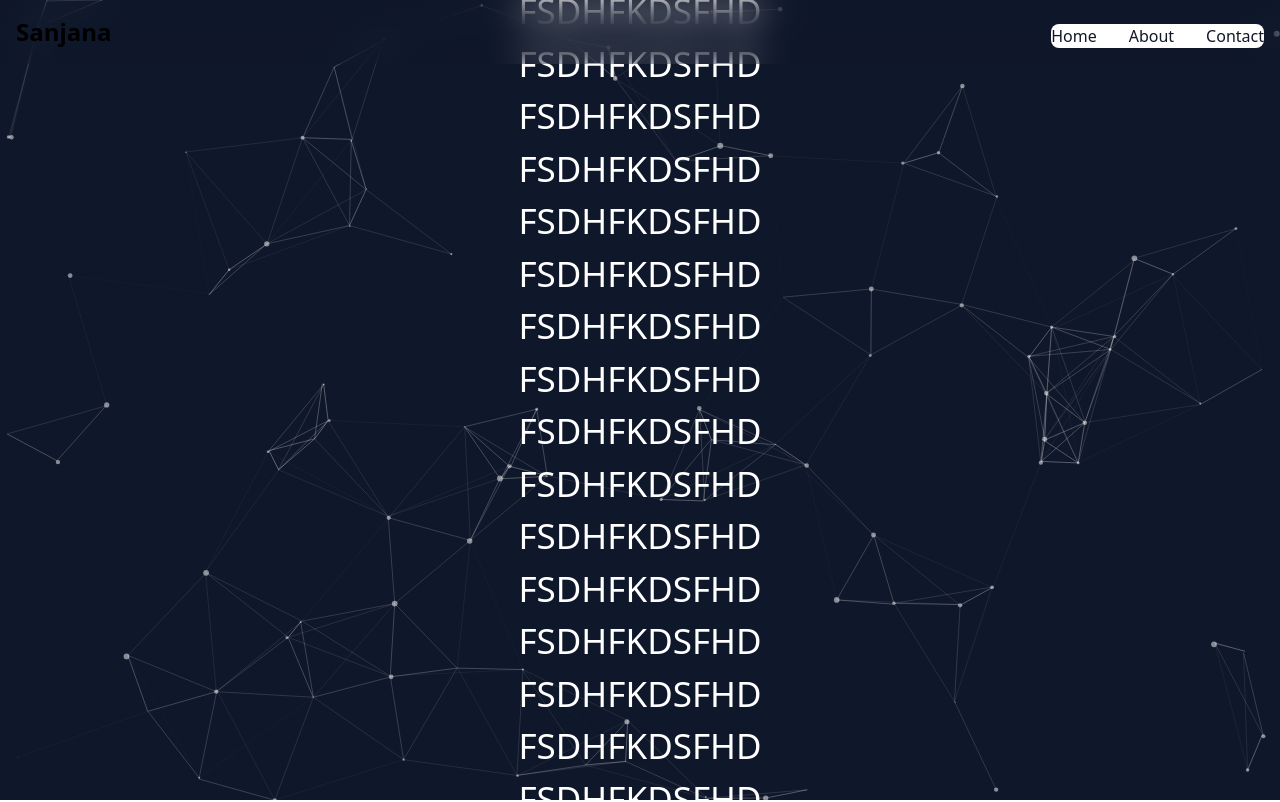
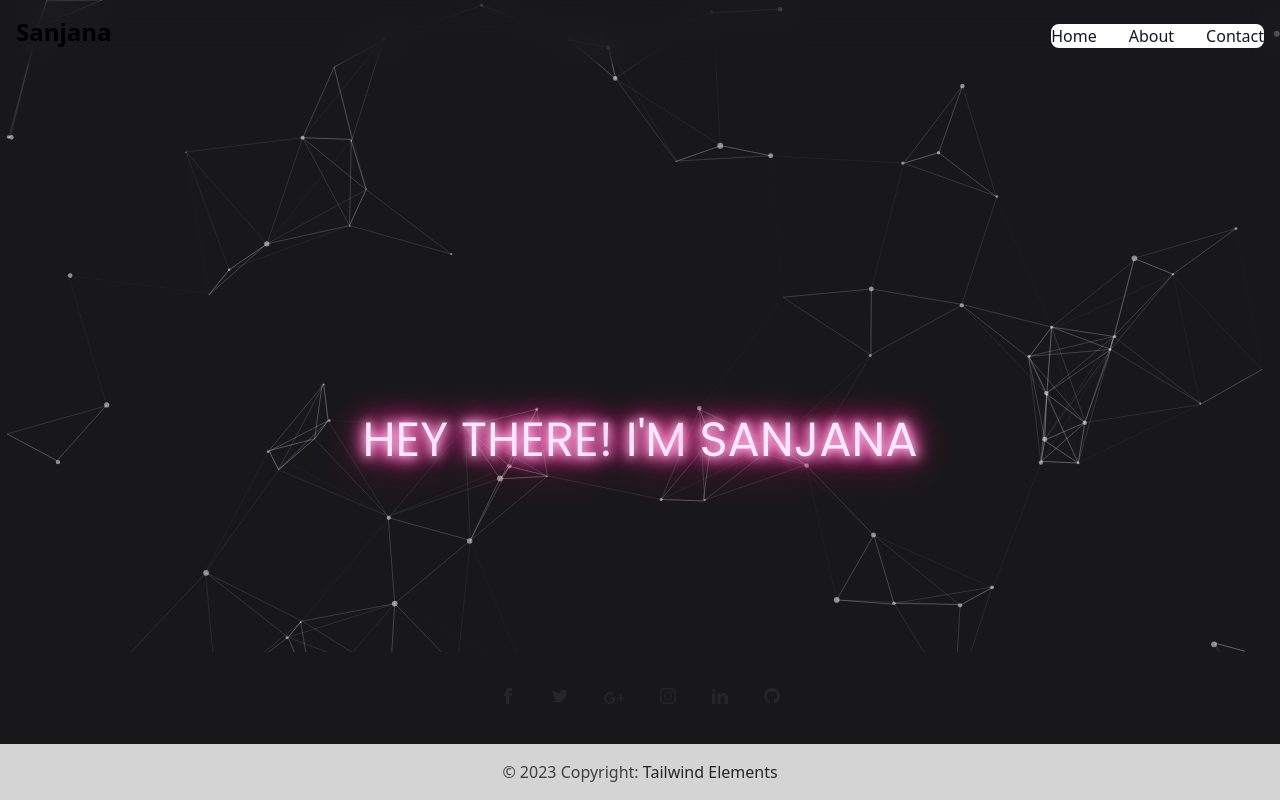
Before and after one commit to Sanjana-Bhat-02/pfolio, a SvelteKit app: page / in a window 1280 px wide. Shown: the top 802 px of the page. Built offline with nearby package versions, Linux system fonts and the light colour scheme.

Commit message:
feat: added text effect

```diff
--- a/src/components/Background.svelte
+++ b/src/components/Background.svelte
@@ -126,81 +126,31 @@
 </script>
 
 <div class="wrapper">
-  <div id="particles-js" class="bg-slate-900"></div>
-  <Header/>
+    <div id="particles-js" class="bg-zinc-900" />
+    <Header />
     <div class="con">
-    <h1>fsdhfkdsfhd</h1>
-    <h1>fsdhfkdsfhd</h1>
-    <h1>fsdhfkdsfhd</h1>
-    <h1>fsdhfkdsfhd</h1>
-    <h1>fsdhfkdsfhd</h1>
-    <h1>fsdhfkdsfhd</h1>
-    <h1>fsdhfkdsfhd</h1>
-    <h1>fsdhfkdsfhd</h1>
-    <h1>fsdhfkdsfhd</h1>
-    <h1>fsdhfkdsfhd</h1>
-    <h1>fsdhfkdsfhd</h1>
-    <h1>fsdhfkdsfhd</h1>
-    <h1>fsdhfkdsfhd</h1>
-    <h1>fsdhfkdsfhd</h1>
-    <h1>fsdhfkdsfhd</h1>
-    <h1>fsdhfkdsfhd</h1>
-    <h1>fsdhfkdsfhd</h1>
-    <h1>fsdhfkdsfhd</h1>
-    <h1>fsdhfkdsfhd</h1>
-    <h1>fsdhfkdsfhd</h1>
-    <h1>fsdhfkdsfhd</h1>
-    <h1>fsdhfkdsfhd</h1>
-    <h1>fsdhfkdsfhd</h1>
-    <h1>fsdhfkdsfhd</h1>
-    <h1>fsdhfkdsfhd</h1>
-    <h1>fsdhfkdsfhd</h1>
-    <h1>fsdhfkdsfhd</h1>
-    <h1>fsdhfkdsfhd</h1>
-    <h1>fsdhfkdsfhd</h1>
-    <h1>fsdhfkdsfhd</h1>
-    <h1>fsdhfkdsfhd</h1>
-    <h1>fsdhfkdsfhd</h1>
-    <h1>fsdhfkdsfhd</h1>
-    <h1>fsdhfkdsfhd</h1>
-    <h1>fsdhfkdsfhd</h1>
-    <h1>fsdhfkdsfhd</h1>
-    <h1>fsdhfkdsfhd</h1>
-    <h1>fsdhfkdsfhd</h1>
-    <h1>fsdhfkdsfhd</h1>
-    <h1>fsdhfkdsfhd</h1>
-    <h1>fsdhfkdsfhd</h1>
-    <h1>fsdhfkdsfhd</h1>
-    <h1>fsdhfkdsfhd</h1>
-    <h1>fsdhfkdsfhd</h1>
-    <h1>fsdhfkdsfhd</h1>
-    <h1>fsdhfkdsfhd</h1>
-    <h1>fsdhfkdsfhd</h1>
-    <h1>fsdhfkdsfhd</h1>
-    <h1>fsdhfkdsfhd</h1>
-    <h1>fsdhfkdsfhd</h1>
-    <h1>fsdhfkdsfhd</h1>
-    <h1>fsdhfkdsfhd</h1>
-    <h1>fsdhfkdsfhd</h1>
-    <h1>fsdhfkdsfhd</h1>
-    <h1>fsdhfkdsfhd</h1>
-    <h1>fsdhfkdsfhd</h1>
-    <h1>fsdhfkdsfhd</h1>
-    <h1>fsdhfkdsfhd</h1>
-    <h1>fsdhfkdsfhd</h1>
-    <h1>fsdhfkdsfhd</h1>
-    <h1>fsdhfkdsfhd</h1>
-    <h1>fsdhfkdsfhd</h1>
-    <h1>fsdhfkdsfhd</h1>
-    <h1>fsdhfkdsfhd</h1>
-    <Footer/>
+        <div class="sign">
+            <span class="fast-flicker">Hey&nbsp;</span>There!&nbsp;<span
+                class="flicker">I'm&nbsp;</span
+            >Sanjana
+        </div>
     </div>
 
+    <div class="subtitle">
+        <p>Aspiring</p>
+        <p>Frontend</p>
+        <p>Developer</p>
+    </div>
+    <Footer />
 </div>
 
-
-
 <style>
+    @import url("https://fonts.googleapis.com/css2?family=Poppins&display=swap");
+    .subtitle {
+        margin-top: 20px;
+        display: flex;
+        color: white;
+    }
     .wrapper {
         position: relative;
         height: 100vh;
@@ -212,35 +162,226 @@
         left: 0;
         width: 100%;
         height: 100%;
-    z-index: -1;
+        z-index: 0;
         background-attachment: fixed;
     }
 
     .con {
         font-size: 100%;
         position: relative;
-    top: 90%;
+        top: 50%;
         left: 50%;
         transform: translate(-50%, -50%);
-    flex: 1;
         text-align: center;
-
+        margin-top: 40px;
     }
 
-  h1 {
-		color: #ffffff;
+    .sign {
+        position: absolute;
+        display: flex;
+        justify-content: center;
+        align-items: center;
+        width: 50%;
+        height: 50%;
+        background-image: radial-gradient(
+            ellipse 50% 35% at 50% 50%,
+            #6b1839,
+            transparent
+        );
+        transform: translate(-50%, -50%);
+        letter-spacing: 2;
+        left: 50%;
+        top: 50%;
+        font-family: "Poppins";
         text-transform: uppercase;
-		font-size: 35px;
-
-
+        font-size: 3em;
+        color: #ffe6ff;
+        text-shadow: 0 0 0.6rem #ffe6ff, 0 0 1.5rem #ff65bd,
+            -0.2rem 0.1rem 1rem #ff65bd, 0.2rem 0.1rem 1rem #ff65bd,
+            0 -0.5rem 2rem #ff2483, 0 0.5rem 3rem #ff2483;
+        animation: shine 2s forwards, flicker 3s infinite;
     }
 
-	@keyframes fadeIn {
+    p {
+        color: white;
+        font-size: 2em;
+        position: absolute;
+        top: 100%;
+        left: 50%;
+        transform: translate(-50%, -50%);
+    }
+    @keyframes blink {
+        0%,
+        22%,
+        36%,
+        75% {
+            color: #ffe6ff;
+            text-shadow: 0 0 0.6rem #ffe6ff, 0 0 1.5rem #ff65bd,
+                -0.2rem 0.1rem 1rem #ff65bd, 0.2rem 0.1rem 1rem #ff65bd,
+                0 -0.5rem 2rem #ff2483, 0 0.5rem 3rem #ff2483;
+        }
+        28%,
+        33% {
+            color: #ff65bd;
+            text-shadow: none;
+        }
+        82%,
+        97% {
+            color: #ff2483;
+            text-shadow: none;
+        }
+    }
+
+    .flicker {
+        animation: shine 2s forwards, blink 3s 2s infinite;
+    }
+
+    .fast-flicker {
+        animation: shine 2s forwards, blink 10s 1s infinite;
+    }
+
+    @keyframes shine {
+        0% {
+            color: #6b1839;
+            text-shadow: none;
+        }
+        100% {
+            color: #ffe6ff;
+            text-shadow: 0 0 0.6rem #ffe6ff, 0 0 1.5rem #ff65bd,
+                -0.2rem 0.1rem 1rem #ff65bd, 0.2rem 0.1rem 1rem #ff65bd,
+                0 -0.5rem 2rem #ff2483, 0 0.5rem 3rem #ff2483;
+        }
+    }
+
+    @keyframes flicker {
         from {
-			opacity: 0;
+            opacity: 1;
         }
+
+        4% {
+            opacity: 0.9;
+        }
+
+        6% {
+            opacity: 0.85;
+        }
+
+        8% {
+            opacity: 0.95;
+        }
+
+        10% {
+            opacity: 0.9;
+        }
+
+        11% {
+            opacity: 0.922;
+        }
+
+        12% {
+            opacity: 0.9;
+        }
+
+        14% {
+            opacity: 0.95;
+        }
+
+        16% {
+            opacity: 0.98;
+        }
+
+        17% {
+            opacity: 0.9;
+        }
+
+        19% {
+            opacity: 0.93;
+        }
+
+        20% {
+            opacity: 0.99;
+        }
+
+        24% {
+            opacity: 1;
+        }
+
+        26% {
+            opacity: 0.94;
+        }
+
+        28% {
+            opacity: 0.98;
+        }
+
+        37% {
+            opacity: 0.93;
+        }
+
+        38% {
+            opacity: 0.5;
+        }
+
+        39% {
+            opacity: 0.96;
+        }
+
+        42% {
+            opacity: 1;
+        }
+
+        44% {
+            opacity: 0.97;
+        }
+
+        46% {
+            opacity: 0.94;
+        }
+
+        56% {
+            opacity: 0.9;
+        }
+
+        58% {
+            opacity: 0.9;
+        }
+
+        60% {
+            opacity: 0.99;
+        }
+
+        68% {
+            opacity: 1;
+        }
+
+        70% {
+            opacity: 0.9;
+        }
+
+        72% {
+            opacity: 0.95;
+        }
+
+        93% {
+            opacity: 0.93;
+        }
+
+        95% {
+            opacity: 0.95;
+        }
+
+        97% {
+            opacity: 0.93;
+        }
+
         to {
             opacity: 1;
         }
     }
+
+    @media (max-width: 768px) {
+        .sign {
+            flex-direction: column;
+        }
+    }
 </style>
--- a/src/routes/+page.svelte
+++ b/src/routes/+page.svelte
@@ -3,27 +3,3 @@
 </script>
 
 <Main />
-
-
-<style>
-	h1 {
-		color: #ffffff;
-		text-transform: uppercase;
-		font-size: 300%;
-		font-weight: 100;
-		position: absolute;
-		top: 50%;
-		left: 50%;
-		transform: translate(-50%, -50%);
-		z-index: 8;
-	}
-
-	@keyframes fadeIn {
-		from {
-			opacity: 0;
-		}
-		to {
-			opacity: 1;
-		}
-	}
-</style>
```
Lines whose indentation alone changed are shown as unchanged.
